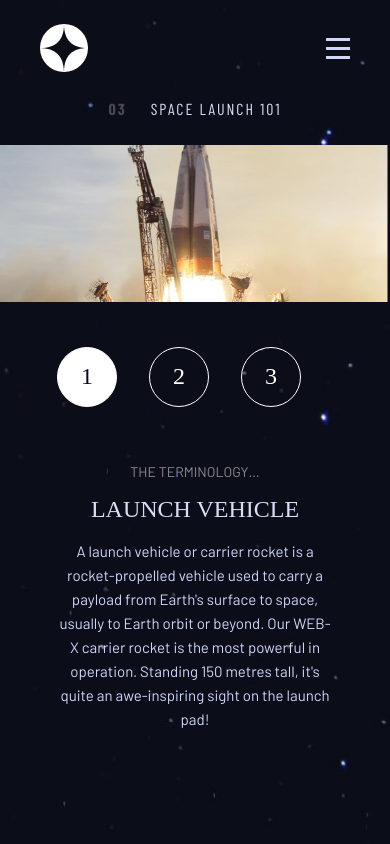
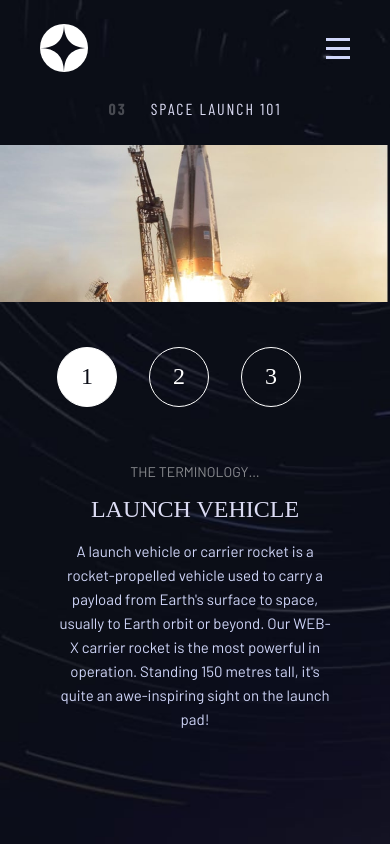
Before and after one commit to Fariv/frontendmentor.io, a React (Vite) app in the folder space-tourism-website-main/: page /technology in a window 390 px wide. Built offline with nearby package versions, Linux system fonts and the light colour scheme; a web font is replaced by a local one.

Commit message:
bg image for mobile screen in technology page

```diff
--- a/space-tourism-website-main/src/components/TechnologyContent.jsx
+++ b/space-tourism-website-main/src/components/TechnologyContent.jsx
@@ -3,6 +3,7 @@ import BgContext from "../contexts/BgContext";
 import useWindowDimensions from "../hooks/useWindowDimensions";
 import TechnologyBgImageDesktop from "../assets/technology/background-technology-desktop.jpg";
 import TechnologyBgImageTablet from "../assets/technology/background-technology-tablet.jpg";
+import TechnologyBgImageMobile from "../assets/technology/background-technology-mobile.jpg";
 import { css, styled } from "styled-components";
 import LeftSideContainer from "../styled/LeftSideContainer";
 
@@ -250,6 +251,8 @@ const TechnologyContent = () => {
             setLeftSideContainerDirection("row");
         } else if (width <= 768) {
 
+            setBg(TechnologyBgImageMobile);
+            setIsDesktop(0);
             setLeftSideContainerDirection("column-reverse");
         }
     }, [width]);
```
